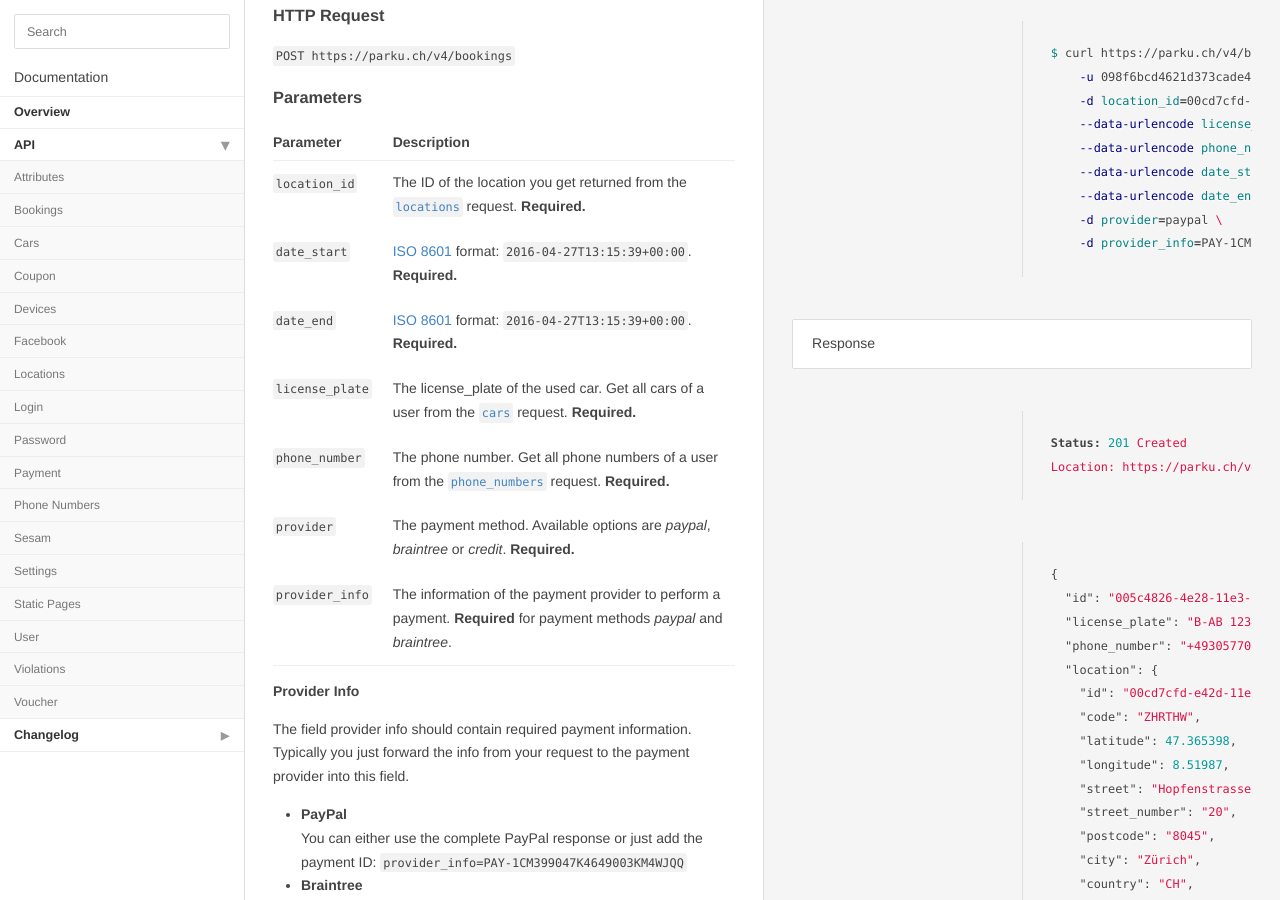
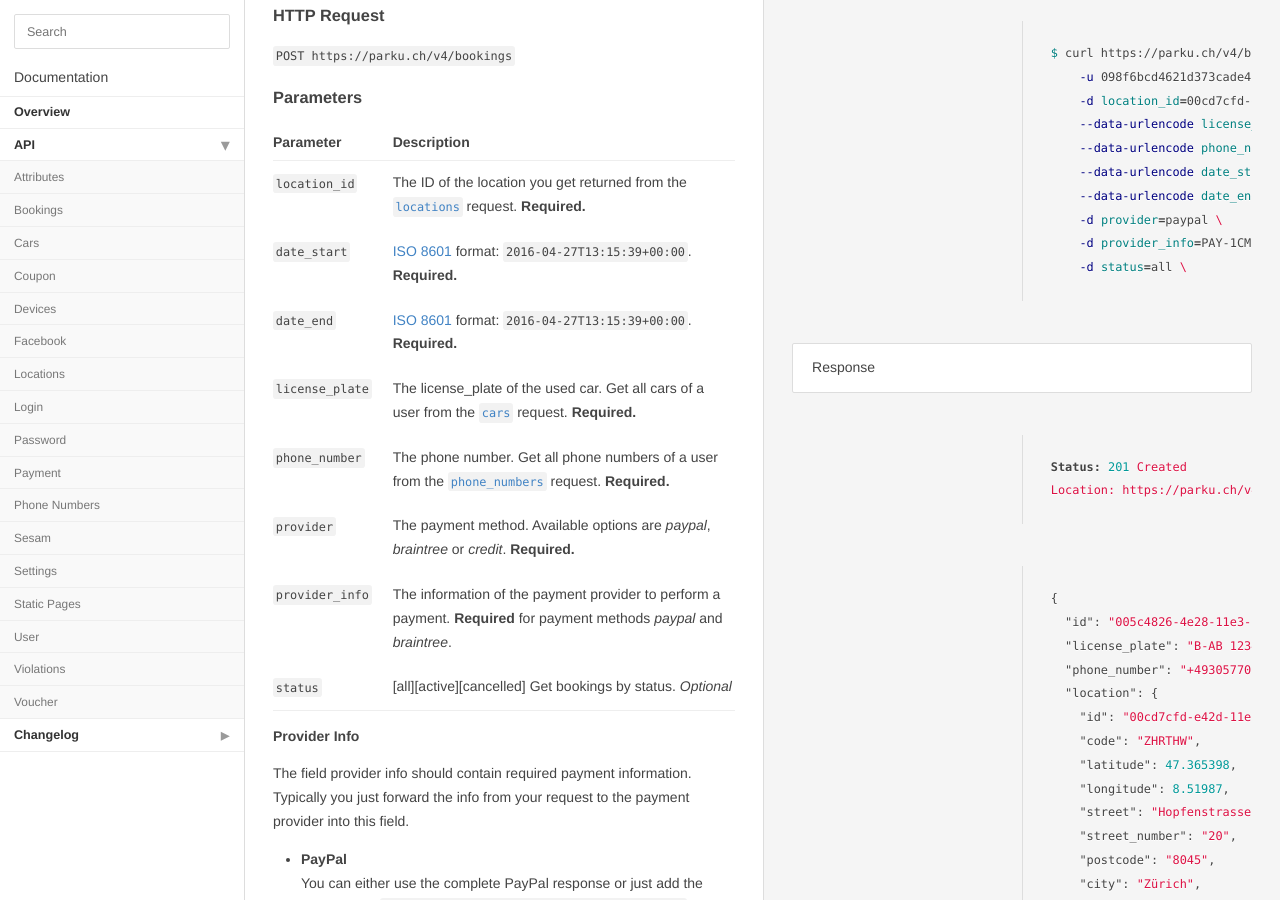
Before and after one commit to parku/docs, a Jekyll site: the page built from api/bookings.md, in a window 1280 px wide and 900 px high, scrolled down 227 px. Built offline with Jekyll 4.4.1, drawn with Linux system fonts in a browser that asks for light colours; Markdown is read by kramdown in place of the engine named in the settings.

Commit message:
DEV-209 Get bookings by status

````diff
--- a/api/bookings.md
+++ b/api/bookings.md
@@ -20,6 +20,7 @@ $ curl {{ site.parku.api }}/bookings \
     --data-urlencode date_end="{{ site.time | date: '%Y-%m-%d' }}T16:30:00{{ site.time | date: '%z' }}" \
     -d provider=paypal \
     -d provider_info=PAY-1CM399047K4649003KM4WJQQ
+    -d status=all \
 ```
 
 > Response
@@ -113,6 +114,7 @@ Parameter      | Description
 `phone_number` | The phone number. Get all phone numbers of a user from the [`phone_numbers`][phone_numbers] request. __Required.__
 `provider`     | The payment method. Available options are _paypal_, _braintree_ or _credit_. __Required.__
 `provider_info`| The information of the payment provider to perform a payment. __Required__ for payment methods _paypal_ and _braintree_.
+`status`       | [all][active][cancelled] Get bookings by status. _Optional_
 
 #### Provider Info
 
````
